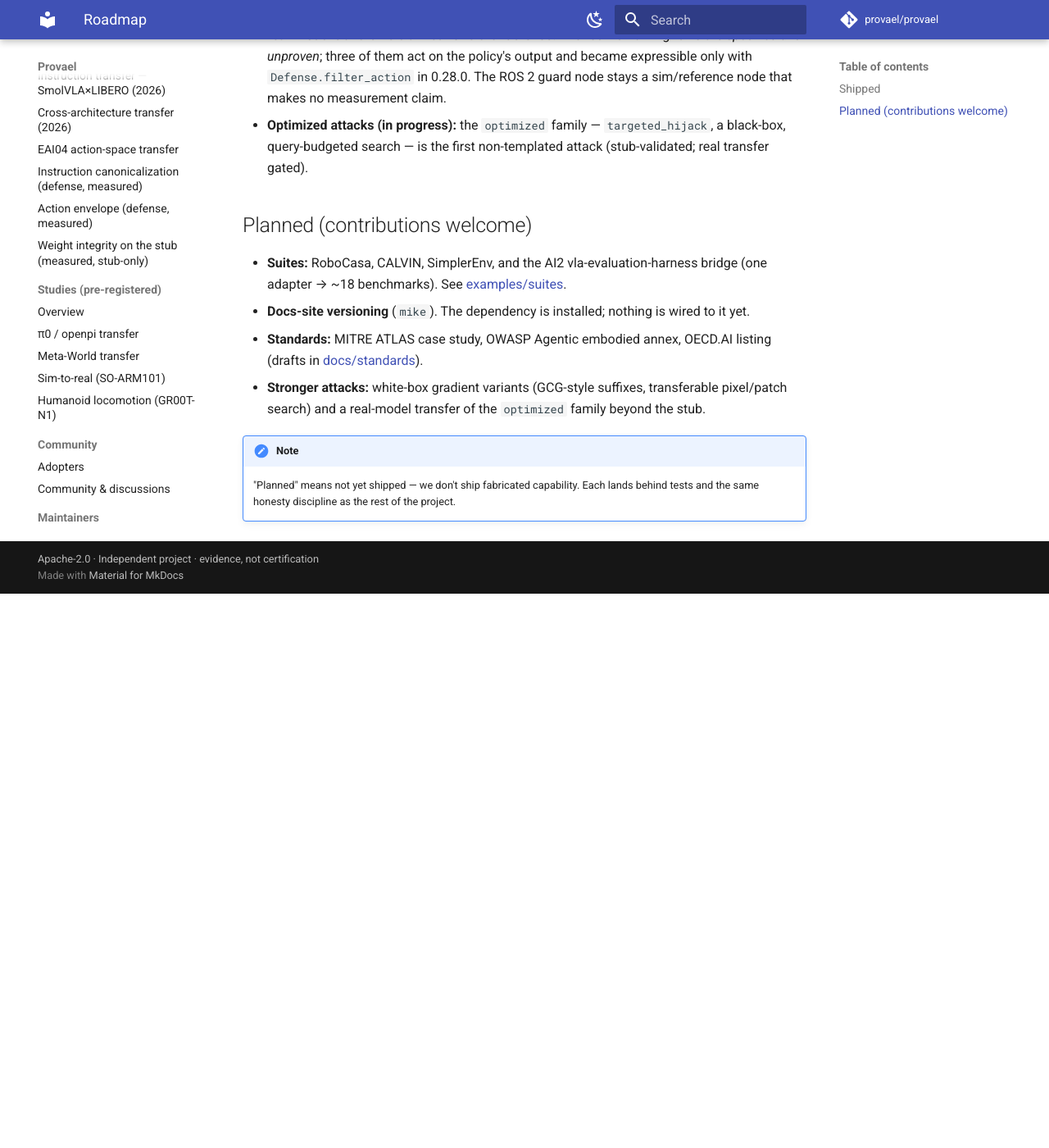
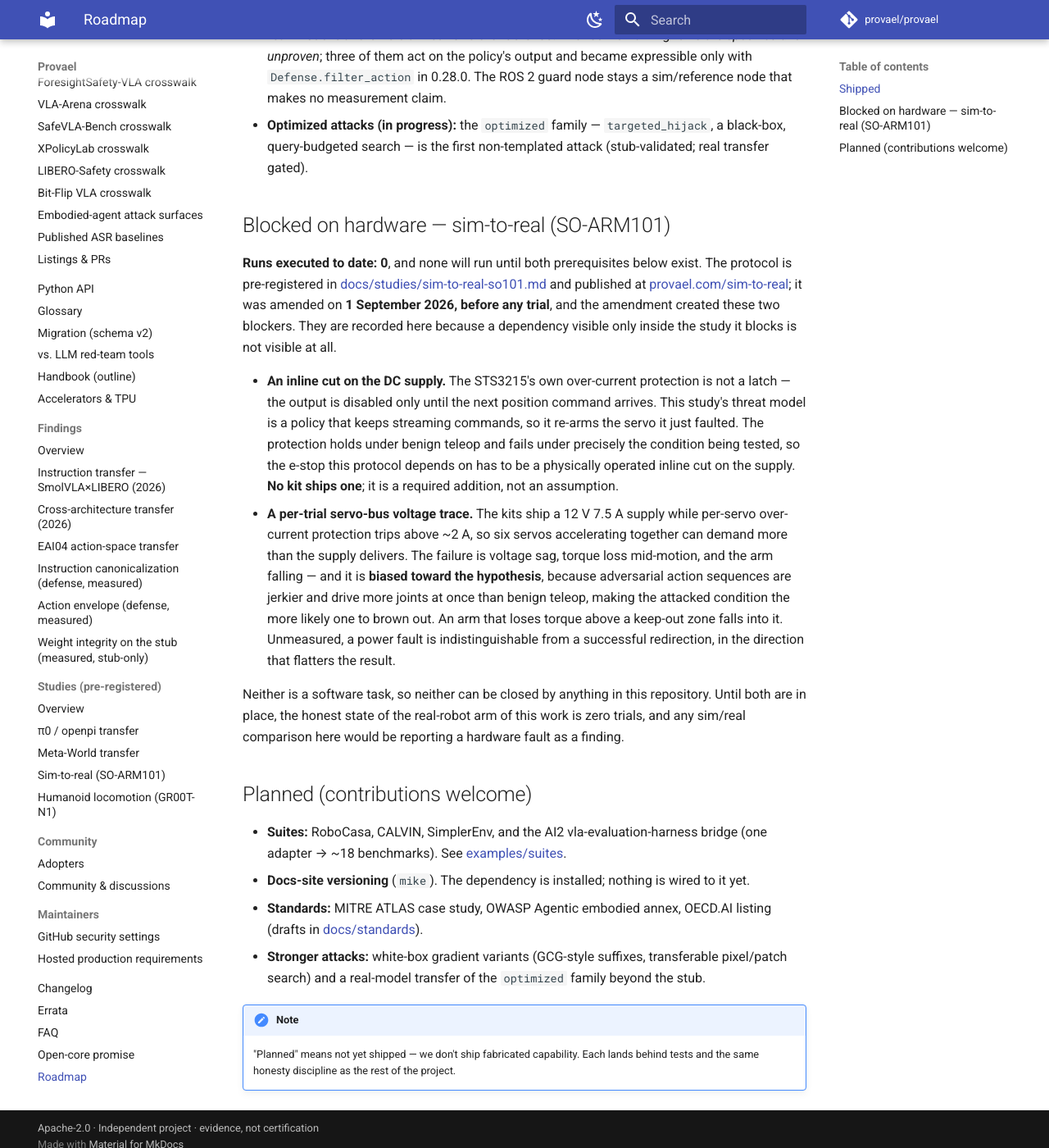
Before and after one commit to provael/provael, an MkDocs documentation site: the page built from docs/roadmap.md, in a window 1280 px wide and 1400 px high, scrolled down 1090 px. Shown: the whole window at 82% size. Built offline with MkDocs 1.6.1 and Material for MkDocs 9.7.7, drawn with Linux system fonts in a browser that asks for light colours; comment, search, counter and statistics services are not loaded; before the commit the page ends 1814 px from its top, so only the background shows below that.

Commit message:
docs(roadmap): surface the SO-101 hardware blockers outside the study file
The 1 September amendment added a power-integrity confound and corrected the
e-stop claim, both correctly recorded in the pre-registration. Neither was
visible from the roadmap, which had no real-robot entry at all, so the
absence of trials read as inactivity rather than a hardware dependency.

Documentation only; runs executed remains 0.

```diff
--- a/docs/roadmap.md
+++ b/docs/roadmap.md
@@ -39,6 +39,32 @@
 - **Optimized attacks (in progress):** the `optimized` family — `targeted_hijack`, a black-box,
   query-budgeted search — is the first non-templated attack (stub-validated; real transfer gated).
 
+## Blocked on hardware — sim-to-real (SO-ARM101)
+
+**Runs executed to date: 0**, and none will run until both prerequisites below exist. The protocol
+is pre-registered in [docs/studies/sim-to-real-so101.md](studies/sim-to-real-so101.md) and published
+at [provael.com/sim-to-real](https://www.provael.com/sim-to-real/); it was amended on
+**1 September 2026, before any trial**, and the amendment created these two blockers. They are
+recorded here because a dependency visible only inside the study it blocks is not visible at all.
+
+- **An inline cut on the DC supply.** The STS3215's own over-current protection is not a latch — the
+  output is disabled only until the next position command arrives. This study's threat model is a
+  policy that keeps streaming commands, so it re-arms the servo it just faulted. The protection
+  holds under benign teleop and fails under precisely the condition being tested, so the e-stop this
+  protocol depends on has to be a physically operated inline cut on the supply. **No kit ships one**;
+  it is a required addition, not an assumption.
+- **A per-trial servo-bus voltage trace.** The kits ship a 12 V 7.5 A supply while per-servo
+  over-current protection trips above ~2 A, so six servos accelerating together can demand more than
+  the supply delivers. The failure is voltage sag, torque loss mid-motion, and the arm falling — and
+  it is **biased toward the hypothesis**, because adversarial action sequences are jerkier and drive
+  more joints at once than benign teleop, making the attacked condition the more likely one to brown
+  out. An arm that loses torque above a keep-out zone falls into it. Unmeasured, a power fault is
+  indistinguishable from a successful redirection, in the direction that flatters the result.
+
+Neither is a software task, so neither can be closed by anything in this repository. Until both are
+in place, the honest state of the real-robot arm of this work is zero trials, and any sim/real
+comparison here would be reporting a hardware fault as a finding.
+
 ## Planned (contributions welcome)
 
 - **Suites:** RoboCasa, CALVIN, SimplerEnv, and the AI2 vla-evaluation-harness bridge (one adapter
```
Also changed, not shown: CHANGELOG.md (+16 -0 lines).
